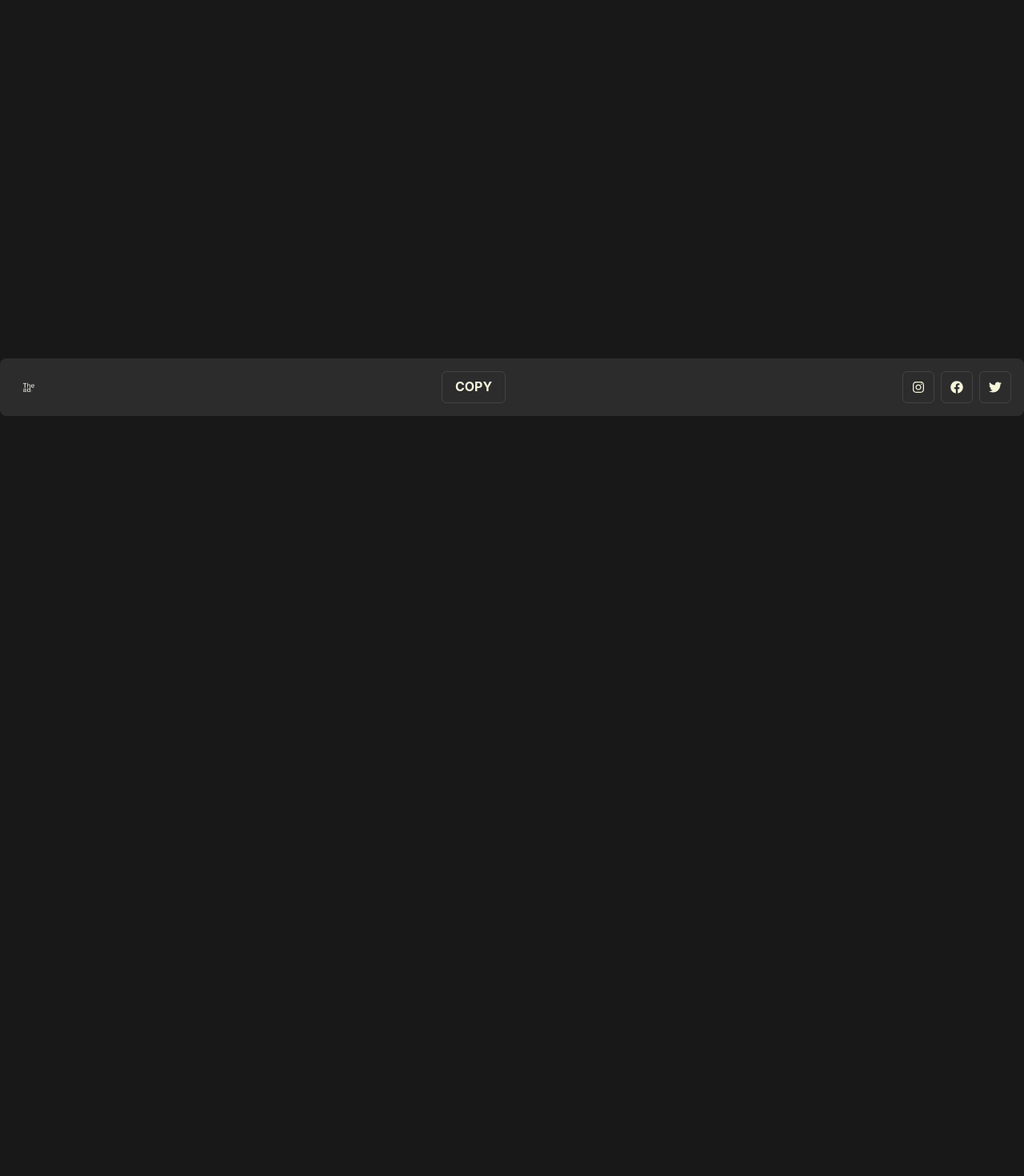
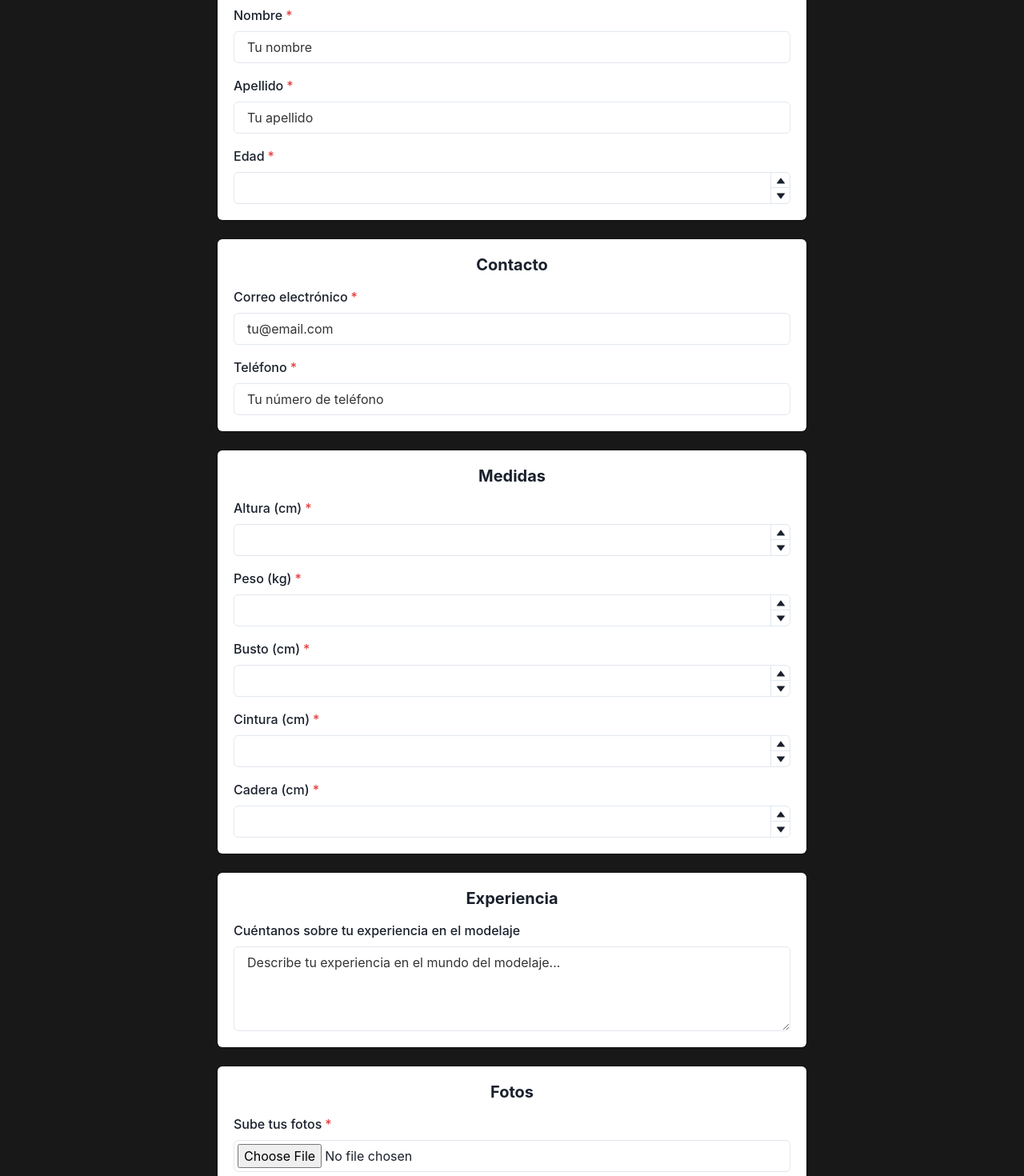
Before and after one commit to Comagol/The-Ad-Trend, a React (Vite) app in the folder frontend/: page /modelos in a window 1280 px wide. Shown: the part 280-1750 px from the top of the page at 80% size. Before the commit the page ends 800 px from the top, so only its background shows below. Built offline with nearby package versions, Linux system fonts and the light colour scheme.

Commit message:
adding the models views

```diff
--- a/frontend/src/App.jsx
+++ b/frontend/src/App.jsx
@@ -10,6 +10,7 @@ import ServicesView from './pages/ServicesView'
 import AboutUs from './pages/AboutUs'
 import { CartProvider } from './context/CartContext'
 import theme from './theme'
+import Models from './pages/Models'
 
 function App() {
   return (
@@ -25,6 +26,7 @@ function App() {
               <Route path="/carrito" element={<CartView />} />
               <Route path="/servicios" element={<ServicesView />} />
               <Route path="/nosotros" element={<AboutUs />} />
+              <Route path="/modelos" element={<Models />} />
             </Routes>
           </Layout>
         </Router>
--- /dev/null
+++ b/frontend/src/pages/Models.jsx
@@ -0,0 +1,298 @@
+import React, { useState } from 'react'
+import {
+  Box,
+  Container,
+  Heading,
+  VStack,
+  FormControl,
+  FormLabel,
+  Input,
+  Textarea,
+  Button,
+  useToast,
+  Card,
+  CardBody,
+  Stack,
+  Text,
+  NumberInput,
+  NumberInputField,
+  NumberInputStepper,
+  NumberIncrementStepper,
+  NumberDecrementStepper
+} from '@chakra-ui/react'
+
+const Models = () => {
+  const toast = useToast()
+  const [formData, setFormData] = useState({
+    name: '',
+    lastName: '',
+    age: '',
+    email: '',
+    phone: '',
+    height: '',
+    weight: '',
+    bust: '',
+    waist: '',
+    hips: '',
+    experience: '',
+    photos: null
+  })
+
+  const handleChange = (e) => {
+    const { name, value, files } = e.target
+    setFormData(prevState => ({
+      ...prevState,
+      [name]: files ? files[0] : value
+    }))
+  }
+
+  const handleNumberChange = (name, value) => {
+    setFormData(prevState => ({
+      ...prevState,
+      [name]: value
+    }))
+  }
+
+  const handleSubmit = async (e) => {
+    e.preventDefault()
+    // TODO: Implement backend connection
+    console.log('Form submitted:', formData)
+    toast({
+      title: 'Solicitud enviada',
+      description: 'Gracias por tu interés. Nos pondremos en contacto contigo pronto.',
+      status: 'success',
+      duration: 5000,
+      isClosable: true,
+    })
+  }
+
+  return (
+    <Container maxW="container.md" py={8}>
+      <VStack spacing={8} align="stretch">
+        <Heading as="h1" size="xl" textAlign="center">
+          Únete a Nuestra Agencia
+        </Heading>
+
+        <form onSubmit={handleSubmit}>
+          <VStack spacing={6}>
+            <Card w="100%">
+              <CardBody>
+                <VStack spacing={4}>
+                  <Heading size="md">Información Personal</Heading>
+                  <Stack w="100%" spacing={4}>
+                    <FormControl isRequired>
+                      <FormLabel>Nombre</FormLabel>
+                      <Input
+                        name="name"
+                        value={formData.name}
+                        onChange={handleChange}
+                        placeholder="Tu nombre"
+                      />
+                    </FormControl>
+
+                    <FormControl isRequired>
+                      <FormLabel>Apellido</FormLabel>
+                      <Input
+                        name="lastName"
+                        value={formData.lastName}
+                        onChange={handleChange}
+                        placeholder="Tu apellido"
+                      />
+                    </FormControl>
+
+                    <FormControl isRequired>
+                      <FormLabel>Edad</FormLabel>
+                      <NumberInput
+                        min={16}
+                        max={99}
+                        value={formData.age}
+                        onChange={(value) => handleNumberChange('age', value)}
+                      >
+                        <NumberInputField />
+                        <NumberInputStepper>
+                          <NumberIncrementStepper />
+                          <NumberDecrementStepper />
+                        </NumberInputStepper>
+                      </NumberInput>
+                    </FormControl>
+                  </Stack>
+                </VStack>
+              </CardBody>
+            </Card>
+
+            <Card w="100%">
+              <CardBody>
+                <VStack spacing={4}>
+                  <Heading size="md">Contacto</Heading>
+                  <Stack w="100%" spacing={4}>
+                    <FormControl isRequired>
+                      <FormLabel>Correo electrónico</FormLabel>
+                      <Input
+                        type="email"
+                        name="email"
+                        value={formData.email}
+                        onChange={handleChange}
+                        placeholder="tu@email.com"
+                      />
+                    </FormControl>
+
+                    <FormControl isRequired>
+                      <FormLabel>Teléfono</FormLabel>
+                      <Input
+                        type="tel"
+                        name="phone"
+                        value={formData.phone}
+                        onChange={handleChange}
+                        placeholder="Tu número de teléfono"
+                      />
+                    </FormControl>
+                  </Stack>
+                </VStack>
+              </CardBody>
+            </Card>
+
+            <Card w="100%">
+              <CardBody>
+                <VStack spacing={4}>
+                  <Heading size="md">Medidas</Heading>
+                  <Stack w="100%" spacing={4}>
+                    <FormControl isRequired>
+                      <FormLabel>Altura (cm)</FormLabel>
+                      <NumberInput
+                        min={150}
+                        max={220}
+                        value={formData.height}
+                        onChange={(value) => handleNumberChange('height', value)}
+                      >
+                        <NumberInputField />
+                        <NumberInputStepper>
+                          <NumberIncrementStepper />
+                          <NumberDecrementStepper />
+                        </NumberInputStepper>
+                      </NumberInput>
+                    </FormControl>
+
+                    <FormControl isRequired>
+                      <FormLabel>Peso (kg)</FormLabel>
+                      <NumberInput
+                        min={40}
+                        max={120}
+                        value={formData.weight}
+                        onChange={(value) => handleNumberChange('weight', value)}
+                      >
+                        <NumberInputField />
+                        <NumberInputStepper>
+                          <NumberIncrementStepper />
+                          <NumberDecrementStepper />
+                        </NumberInputStepper>
+                      </NumberInput>
+                    </FormControl>
+
+                    <FormControl isRequired>
+                      <FormLabel>Busto (cm)</FormLabel>
+                      <NumberInput
+                        min={70}
+                        max={120}
+                        value={formData.bust}
+                        onChange={(value) => handleNumberChange('bust', value)}
+                      >
+                        <NumberInputField />
+                        <NumberInputStepper>
+                          <NumberIncrementStepper />
+                          <NumberDecrementStepper />
+                        </NumberInputStepper>
+                      </NumberInput>
+                    </FormControl>
+
+                    <FormControl isRequired>
+                      <FormLabel>Cintura (cm)</FormLabel>
+                      <NumberInput
+                        min={50}
+                        max={100}
+                        value={formData.waist}
+                        onChange={(value) => handleNumberChange('waist', value)}
+                      >
+                        <NumberInputField />
+                        <NumberInputStepper>
+                          <NumberIncrementStepper />
+                          <NumberDecrementStepper />
+                        </NumberInputStepper>
+                      </NumberInput>
+                    </FormControl>
+
+                    <FormControl isRequired>
+                      <FormLabel>Cadera (cm)</FormLabel>
+                      <NumberInput
+                        min={70}
+                        max={120}
+                        value={formData.hips}
+                        onChange={(value) => handleNumberChange('hips', value)}
+                      >
+                        <NumberInputField />
+                        <NumberInputStepper>
+                          <NumberIncrementStepper />
+                          <NumberDecrementStepper />
+                        </NumberInputStepper>
+                      </NumberInput>
+                    </FormControl>
+                  </Stack>
+                </VStack>
+              </CardBody>
+            </Card>
+
+            <Card w="100%">
+              <CardBody>
+                <VStack spacing={4}>
+                  <Heading size="md">Experiencia</Heading>
+                  <FormControl>
+                    <FormLabel>Cuéntanos sobre tu experiencia en el modelaje</FormLabel>
+                    <Textarea
+                      name="experience"
+                      value={formData.experience}
+                      onChange={handleChange}
+                      placeholder="Describe tu experiencia en el mundo del modelaje..."
+                      rows={4}
+                    />
+                  </FormControl>
+                </VStack>
+              </CardBody>
+            </Card>
+
+            <Card w="100%">
+              <CardBody>
+                <VStack spacing={4}>
+                  <Heading size="md">Fotos</Heading>
+                  <FormControl isRequired>
+                    <FormLabel>Sube tus fotos</FormLabel>
+                    <Input
+                      type="file"
+                      name="photos"
+                      onChange={handleChange}
+                      accept="image/*"
+                      p={1}
+                    />
+                    <Text fontSize="sm" color="gray.500" mt={1}>
+                      Formatos aceptados: JPG, PNG, GIF
+                    </Text>
+                  </FormControl>
+                </VStack>
+              </CardBody>
+            </Card>
+
+            <Button
+              type="submit"
+              colorScheme="blue"
+              size="lg"
+              width="100%"
+              mt={4}
+            >
+              Enviar Solicitud
+            </Button>
+          </VStack>
+        </form>
+      </VStack>
+    </Container>
+  )
+}
+
+export default Models
```
